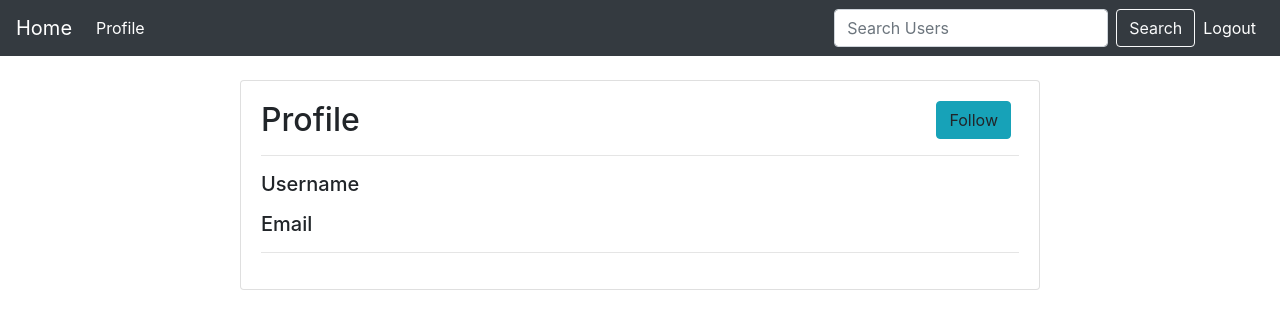
After one commit to jiachen-ux/group-cmput404-project, a Django app: template SocialDistribution/authors/templates/authors/profile.html in a window 1280 px wide. The commit adds this page. Shown: the top 329 px of the page. Run offline with Django 3.2, Linux system fonts and the light colour scheme; the template is opened without the code that fills it, so the values that code supplies are empty.

Commit message:
UI for user profile

```diff
--- a/SocialDistribution/SocialDistribution/urls.py
+++ b/SocialDistribution/SocialDistribution/urls.py
@@ -23,10 +23,11 @@ urlpatterns = [
     path("register", author_view.register_page),
     path("login", author_view.login_page),
     path("home", author_view.home),
-    path("search", author_view.get_author),
+    path("search", author_view.searched_author, name='search'),
     path("posts/", post_view.PostApiView.as_view(), name="posts-list"),
     path("author/<str:author_id>/posts/", post_view.PostApiView.as_view(), name="author-posts"),
     path("author/<str:author_id>/posts/<str:post_id>", post_view.PostApiView.as_view(), name="post-detail"),
     path('', include('frontend.urls')),
-    path('', include('authors.urls'))
+    path('', include('authors.urls')),
+    path('profile', author_view.check, name='profile'),
 ]
--- a/SocialDistribution/authors/templates/authors/navbar.html
+++ b/SocialDistribution/authors/templates/authors/navbar.html
@@ -12,8 +12,11 @@
           <a class="nav-link bg-dark text-white" href="#">Profile</a>
         </li>
       </ul>
-      <form class="form-inline my-2 my-lg-0">
-        <input class="form-control mr-sm-2" name="q" type="search" placeholder="Search" aria-label="Search">
+      <form class="form-inline my-2 my-lg-0" method = POST action="{% url 'search' %}">
+
+        {% csrf_token %}
+
+        <input class="form-control mr-sm-2" name="q" type="search" placeholder="Search Users" aria-label="Search">
         <button class="btn btn-outline-light my-2 my-sm-0" type="submit">Search</button>
       </form>
 
--- /dev/null
+++ b/SocialDistribution/authors/templates/authors/profile.html
@@ -0,0 +1,27 @@
+<!doctype html>
+
+{% extends 'authors\base.html' %}
+
+{% block content %}
+
+<div class="container">
+    <div class="row justify-content-center">
+        <div class="card" style="width: 50rem">
+            <div class="card-body">
+                <a class="btn btn-info float-right mr-2">Follow</a>
+                <h2>Profile</h2>
+                <hr>
+                <h5 class="card-text">Username</h5>
+                <p class="card-text"></p>
+                <h5 class="card-text">Email</h5>
+                <p class="card-text"></p>
+                <hr>
+                <div>
+
+            </div>
+            </div>
+        </div>
+    </div>
+</div>
+
+{% endblock %}
```
Also changed, not shown: SocialDistribution/authors/templates/authors/listUsers.html (+12 -3 lines), SocialDistribution/authors/views.py (+20 -14 lines).
